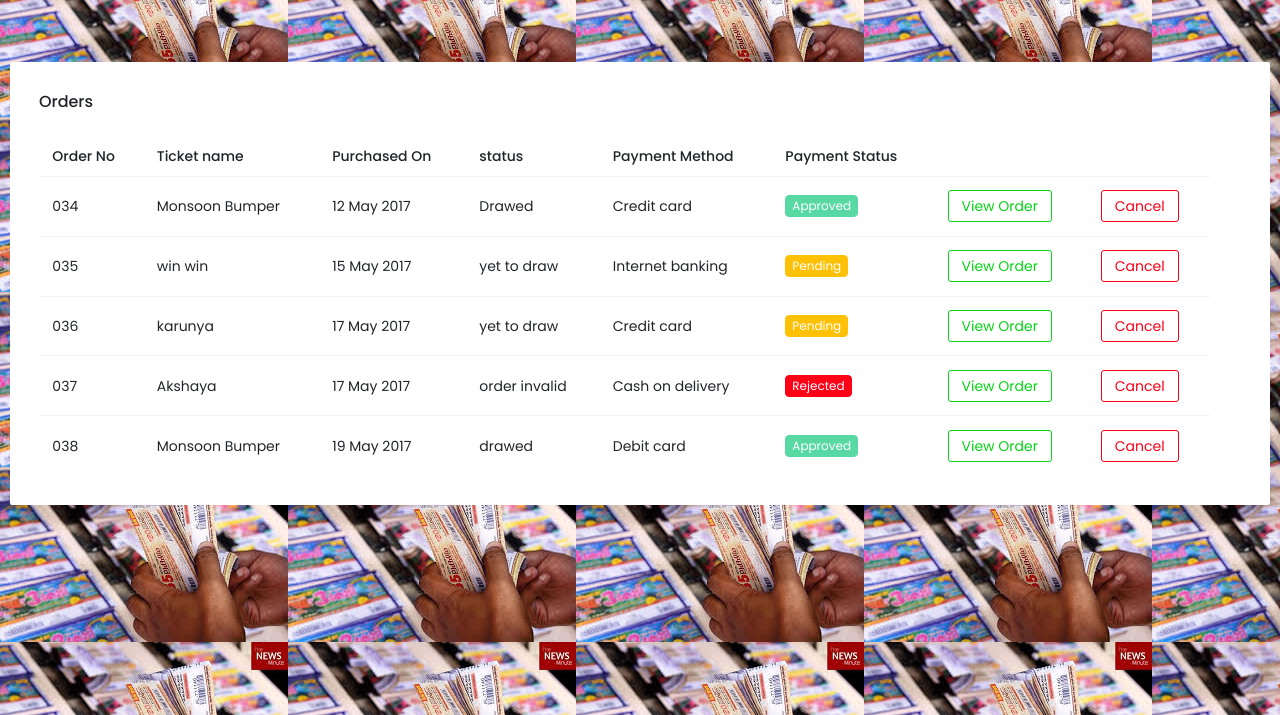
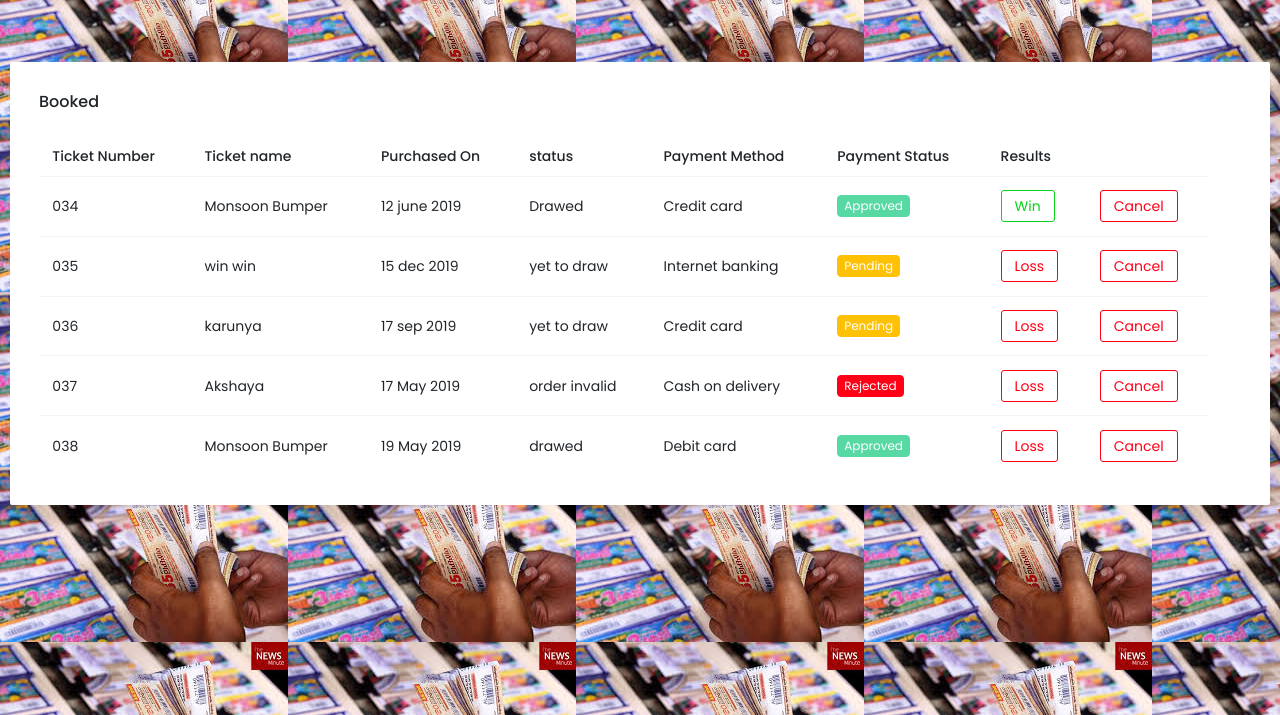
Before and after one commit to Anil-mn/Lottery, a PHP site: page /profile.html in a window 1280 px wide. Shown: the part 58-773 px from the top of the page. Run offline with PHP 8.4, Linux system fonts and the light colour scheme.

Commit message:
script and profile change
table layout changed in profile page
function changed into arrow function

```diff
--- a/main.html
+++ b/main.html
@@ -25,6 +25,10 @@
                           <a href="profile.html" class="nav-link"><i class="mdi mdi-calendar"></i>profile</a>
                         </li>
                       </ul>
+                      <li style="margin-left: 80%" class="nav-item">
+                        <a href="index.html" class="nav-link"><i class="mdi mdi-calendar"></i>LOGOUT</a>
+                      </li>
+                    </ul>
                       <button class="navbar-toggler navbar-toggler-right d-lg-none align-self-center" type="button" data-toggle="offcanvas">
                         <span class="icon-menu"></span>
                       </button>
@@ -91,7 +95,7 @@
                               <div class="form-group" >
                                 <h3 ></h3>
                                 <p class="text-success" id='vai'></p>
-                                <p class="text-danger" id='vai2'></p>
+
                               </div>
                               <div class="form-group">
                                     <p class="text-primary"></p>
--- a/profile.html
+++ b/profile.html
@@ -6,7 +6,7 @@
     <meta http-equiv="X-UA-Compatible" content="ie=edge">
     <title>Kerala Lottery</title>
     <script src="script.js"></script>
-<body>
+<body >
     <link rel="stylesheet" type="text/css" href="css/style.css">
 </head>
  <nav class="navbar col-lg-12 col-12 p-0 fixed-top d-flex flex-row">
@@ -33,18 +33,18 @@
                   <div class="col-12 grid-margin">
                         <div class="card">
                           <div class="card-body">
-                            <h5 class="card-title mb-4">Orders</h5>
+                            <h5 class="card-title mb-4">Booked</h5>
                             <div class="table-responsive">
-                              <table class="table center-aligned-table">
+                              <table id='tbl' class="table center-aligned-table" >
                                 <thead>
                                   <tr>
-                                    <th class="border-bottom-0">Order No</th>
+                                    <th class="border-bottom-0">Ticket Number</th>
                                     <th class="border-bottom-0">Ticket name</th>
                                     <th class="border-bottom-0">Purchased On</th>
                                     <th class="border-bottom-0">status</th>
                                     <th class="border-bottom-0">Payment Method</th>
                                     <th class="border-bottom-0">Payment Status</th>
-                                    <th class="border-bottom-0"></th>
+                                    <th class="border-bottom-0">Results</th>
                                     <th class="border-bottom-0"></th>
                                     <th class="border-bottom-0"></th>
                                   </tr>
@@ -53,51 +53,51 @@
                                   <tr>
                                     <td>034</td>
                                     <td>Monsoon Bumper</td>
-                                    <td>12 May 2017</td>
+                                    <td>12 june 2019</td>
                                     <td>Drawed</td>
                                     <td>Credit card</td>
                                     <td><label class="badge badge-teal">Approved</label></td>
-                                    <td><a href="#" class="btn btn-outline-success btn-sm">View Order</a></td>
+                                    <td><a href="#" class="btn btn-outline-success btn-sm">Win</a></td>
                                     <td><a href="#" class="btn btn-outline-danger btn-sm">Cancel</a></td>
                                   </tr>
                                   <tr>
                                     <td>035</td>
                                     <td>win win</td>
-                                    <td>15 May 2017</td>
+                                    <td>15 dec 2019</td>
                                     <td>yet to draw</td>
                                     <td>Internet banking</td>
                                     <td><label class="badge badge-warning">Pending</label></td>
-                                    <td><a href="#" class="btn btn-outline-success btn-sm">View Order</a></td>
+                                    <td><a href="#" class="btn btn-outline-danger btn-sm">Loss</a></td>
                                     <td><a href="#" class="btn btn-outline-danger btn-sm">Cancel</a></td>
                                   </tr>
                                   <tr>
                                     <td>036</td>
                                     <td>karunya</td>
-                                    <td>17 May 2017</td>
+                                    <td>17 sep 2019</td>
                                     <td>yet to draw</td>
                                     <td>Credit card</td>
                                     <td><label class="badge badge-warning">Pending</label></td>
-                                    <td><a href="#" class="btn btn-outline-success btn-sm">View Order</a></td>
+                                    <td><a href="#" class="btn btn-outline-danger btn-sm">Loss</a></td>
                                     <td><a href="#" class="btn btn-outline-danger btn-sm">Cancel</a></td>
                                   </tr>
                                   <tr>
                                     <td>037</td>
                                     <td>Akshaya</td>
-                                    <td>17 May 2017</td>
+                                    <td>17 May 2019</td>
                                     <td>order invalid</td>
                                     <td>Cash on delivery</td>
                                     <td><label class="badge badge-danger">Rejected</label></td>
-                                    <td><a href="#" class="btn btn-outline-success btn-sm">View Order</a></td>
+                                    <td><a href="#" class="btn btn-outline-danger btn-sm">Loss</a></td>
                                     <td><a href="#" class="btn btn-outline-danger btn-sm">Cancel</a></td>
                                   </tr>
                                   <tr>
                                     <td>038</td>
                                     <td>Monsoon Bumper</td>
-                                    <td>19 May 2017</td>
+                                    <td>19 May 2019</td>
                                     <td>drawed</td>
                                     <td>Debit card</td>
                                     <td><label class="badge badge-teal">Approved</label></td>
-                                    <td><a href="#" class="btn btn-outline-success btn-sm">View Order</a></td>
+                                    <td><a href="#" class="btn btn-outline-danger btn-sm">Loss</a></td>
                                     <td><a href="#" class="btn btn-outline-danger btn-sm">Cancel</a></td>
                                   </tr>
                                 </tbody>
--- a/script.js
+++ b/script.js
@@ -1,6 +1,7 @@
 var test,test1,Rup,all
-
-
+var start=100000
+var end=100010
+var options=''
 
 
 function one(x){
@@ -10,12 +11,11 @@ function load(){
      document.getElementById('demo').style.visibility='hidden';
      document.getElementById('bi').style.visibility='hidden';
      document.getElementById('btn').style.visibility='hidden';
-     //document.getElementById('disp').style.visibility='hidden';
+
 
 
 }
-
-function login()
+login=()=>
 {
     var name = document.getElementById('name').value;
     var pas=document.getElementById('pas').value;
@@ -28,11 +28,13 @@ function login()
     }
 
 }
-function price(){
+
+price=()=>{
 
     var Rupees= document.getElementById('ticket').value;
 
     if(Rupees=='Monsoon Bumper'){
+
         Rup=200
         price='5 crore'}
 
@@ -57,20 +59,21 @@ function price(){
                         price='6 croro'}
 
         test = one("Rupees");
-        test.innerHTML ="<h3> cost of a ticket is  "+Rup+"rs </h3>";
+        test.innerHTML ="<h3> Cost of a ticket is  "+Rup+"rs </h3>";
         test1 = one("price");
-        test1.innerHTML ="<h3>  winning Price of a ticket is  "+price+"rs </h3>";
+        test1.innerHTML ="<h3>  Winning Price of a ticket is  "+price+"rs </h3>";
         document.getElementById('demo').style.visibility='Visible';
         document.getElementById('bi').style.visibility='Visible';
         document.getElementById('btn').style.visibility='hidden';
         document.getElementById('ne').style.visibility='hidden';
 
 }
-function vai(){
+vai=()=>{
     var ltnum= document.getElementById('num').value;
     if(ltnum=='kc-112346'){
-        test = one("vai2");
-        price='ticket is already booked try another one'
+        test = one("vai");
+        test.className='text-danger'
+        price='Ticket is already booked try another one'
         test.innerHTML ="<h3>  "+price+" </h3>";
         one('btn').style.visibility='hidden';
         one('ne').style.visibility='hidden';
@@ -78,14 +81,15 @@ function vai(){
     else{
 
         test = one("vai");
-        price='selected ticket is available '
+        test.className='text-success'
+        price='Selected ticket is available '
         test.innerHTML ="<h3>  "+price+" </h3>";
         one('btn').style.visibility='visible'
         one('ne').style.visibility='hidden';
     }
 all=ltnum
 }
-function bu(){
+bu=()=>{
     one('ne').style.visibility='visible'
     test = one("disp");
        test.innerHTML ="<br><h3> you bought ticket number"+"  "+"  "+all+"  For rs   "+Rup+"  </h3>";
```
Also changed, not shown: admin.php (+1 -32 lines).
